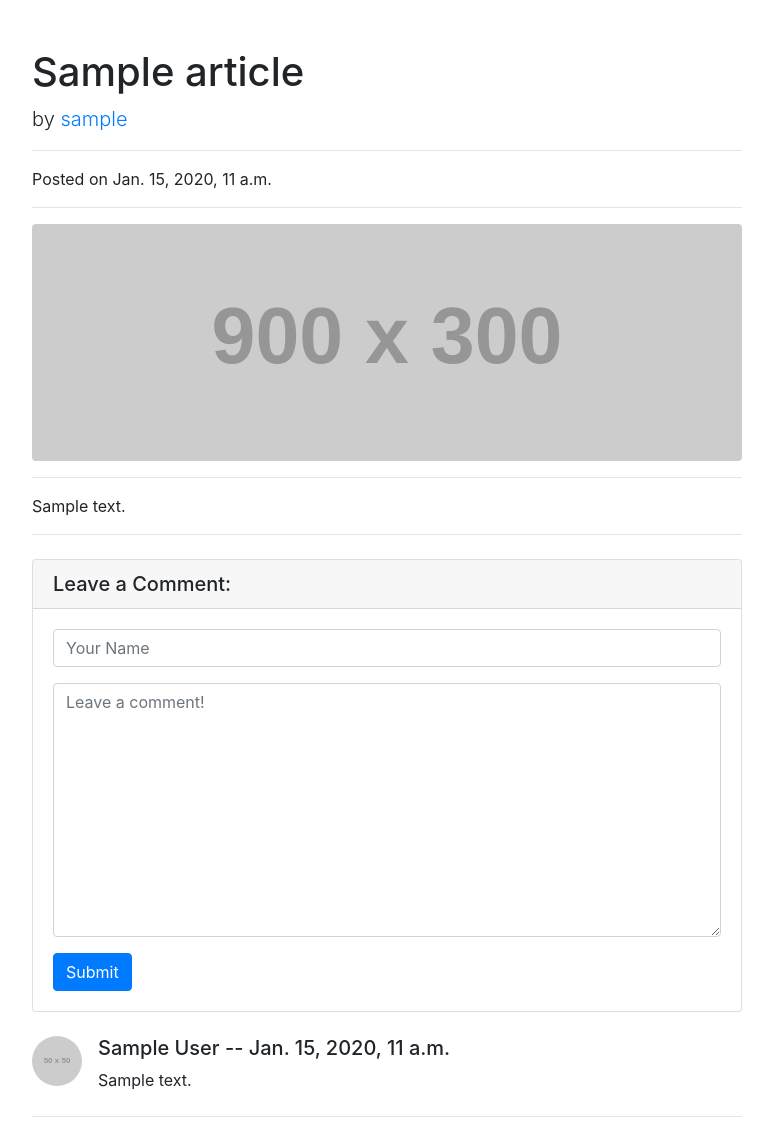
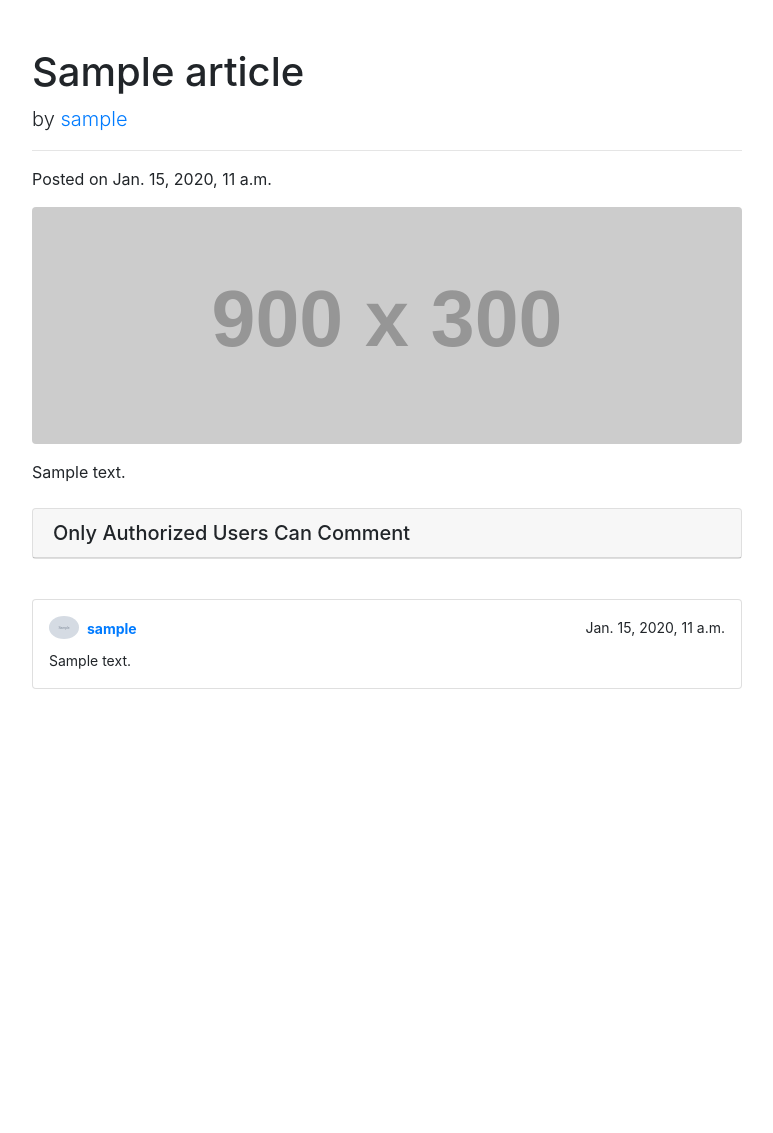
Before and after one commit to Dlubak/Django-Publisher-Website, a Django app: page /article/1 in a window 1280 px wide. Shown: the part 58-1191 px from the top of the page, without its empty margins (68-841 px from the left). After the commit the page ends 747 px from the top, so only its background shows below. Run offline with Django 3.2, Linux system fonts and the light colour scheme; tables that the repository leaves empty hold one stand-in row (values such as "Sample post"); grey boxes marked "Sample" are stand-in pictures; grey boxes labelled with a size stand in for pictures from a placeholder-image service; some libraries are stand-ins or nearby versions.

Commit message:
associate comments with user model, authorize that only logged users can create posts

```diff
--- a/authentication/templates/authentication/update_profile.html
+++ b/authentication/templates/authentication/update_profile.html
@@ -7,12 +7,13 @@
     <h2>Update Profile</h2>
   </div>
     <div class="col-md-8 offset-md-2" style="padding: 25px">
-      <form method="post" class="form" enctype="multipart/form-data">>
+      <form method="post" class="form" enctype="multipart/form-data">
           {% csrf_token %}
           {% bootstrap_form u_form %}
           {% bootstrap_form p_form %}
           {% buttons %}
             <button name="submit" class="btn btn-primary">Update</button>
+            <a href="{% url 'authentication:profile' user.username%}" class="btn btn-primary" role="button">Back to the profile</a>
           {% endbuttons %}
       </form>
   </div>
--- a/blog/forms.py
+++ b/blog/forms.py
@@ -10,13 +10,13 @@ class ArticleForm(forms.ModelForm):
 
 
 class CommentForm(forms.Form):
-    author = forms.CharField(
-        max_length=60,
-        widget=forms.TextInput(attrs={
-            "class": "form-control",
-            "placeholder": "Your Name"
-        })
-    )
+    # author = forms.CharField(
+    #     max_length=60,
+    #     widget=forms.TextInput(attrs={
+    #         "class": "form-control",
+    #         "placeholder": "Your Name"
+    #     })
+    # )
     body = forms.CharField(widget=forms.Textarea(
         attrs={
             "class": "form-control",
--- a/blog/models.py
+++ b/blog/models.py
@@ -27,7 +27,7 @@ class Article(models.Model):
 
 
 class Comment(models.Model):
-    author = models.CharField(max_length=25)
+    author = models.ForeignKey(User, on_delete=models.CASCADE)
     body = models.TextField()
     pub_date = models.DateTimeField(auto_now_add=True)
     post = models.ForeignKey(Article, on_delete=models.CASCADE)
--- a/blog/templates/blog/article.html
+++ b/blog/templates/blog/article.html
@@ -16,15 +16,12 @@
       <hr>
       <!-- Date/Time -->
       <p>Posted on {{ article.pub_date }}</p>
-      <hr>
       <!-- Preview Image -->
       <img class="img-fluid rounded" src="http://placehold.it/900x300" alt="">
-      <hr>
       <!-- Post Content -->
       <p class="lead">{{article.content | linebreaks }}</p>
-      <hr>
-
       <!-- Comments Form -->
+      {% if user.is_authenticated %}
       <div class="card my-4">
         <h5 class="card-header">Leave a Comment:</h5>
         <div class="card-body">
@@ -39,19 +36,37 @@
             <button type="submit" class="btn btn-primary">Submit</button>
           </form>
         </div>
-      </div>
-      {% for comment in comments %}
-      <!-- Single Comment -->
-      <div class="media mb-4">
-        <img class="d-flex mr-3 rounded-circle" src="http://placehold.it/50x50" alt="">
-        <div class="media-body">
-          <h5 class="mt-0">{{ comment.author }} -- {{ comment.pub_date }}</h5>
-            {{ comment.body }}
+        {% else %}
+        <div class="card my-4">
+          <h5 class="card-header">Only Authorized Users Can Comment</h5>
         </div>
-      </div>
-      <hr>
-      {% endfor %}
+      {% endif %}
     </div>
   </div>
 </div>
-  {%endblock content%}
+{% for comment in comments %}
+  <!-- Single Comment -->
+  <div class="container mt-3">
+    <div class="row d-flex">
+      <div class="col-md-8">
+        <div class="card p-3">
+          <div class="d-flex justify-content-between align-items-center">
+            <div class="user d-flex flex-row align-items-center">
+              <img src="{{comment.author.profile.image.url}}" width="30" class="user-img rounded-circle mr-2">
+                <span>
+                  <small class="font-weight-bold text-primary">{{comment.author}}</small>
+                </span>
+            </div>
+            <small>{{comment.pub_date}}</small>
+          </div>
+          <div class="action d-flex justify-content-between mt-2 align-items-center">
+            <div class="font-weight-bold">
+              <small>{{comment.body}}</small>
+            </div>
+          </div>
+        </div>
+      </div>
+    </div>
+  </div>
+{% endfor %}
+{% endblock content %}
--- a/blog/templates/blog/base.html
+++ b/blog/templates/blog/base.html
@@ -23,7 +23,7 @@
         <li class="nav-item">
           <a class="nav-link" href="{% url 'blog:new_article'%}">New Article</a>
         </li>
-        {% if user.is_authenticated%}
+        {% if user.is_authenticated %}
         <li class="nav-item">
           <a class="nav-link" href="{% url 'authentication:logout'%}">Log out</a>
         </li>
--- a/blog/views.py
+++ b/blog/views.py
@@ -29,7 +29,7 @@ def article(request, article_id):
         form = CommentForm(request.POST)
         if form.is_valid():
             comment = Comment(
-                author=form.cleaned_data["author"],
+                author=request.user,
                 body=form.cleaned_data["body"],
                 post=article
             )
```
Also changed, not shown: authentication/templates/authentication/profile.html (+5 -2 lines).
